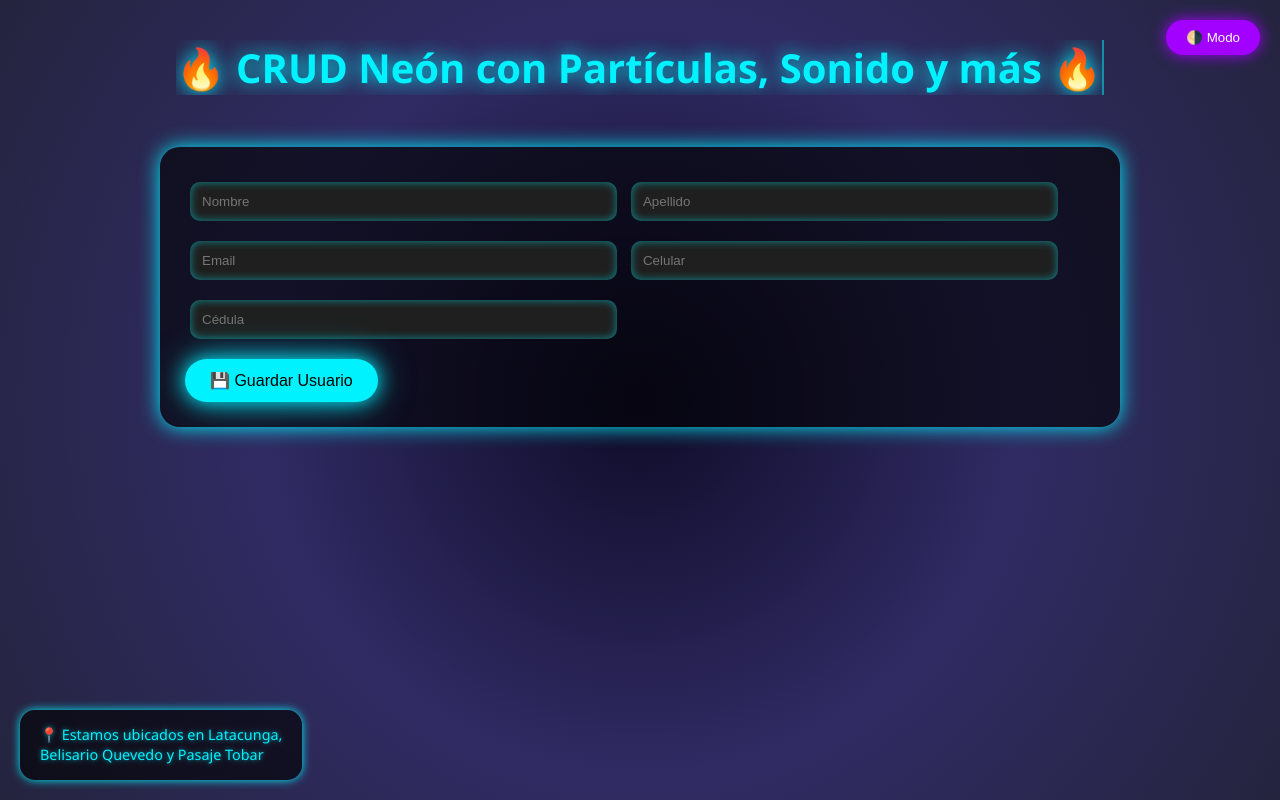
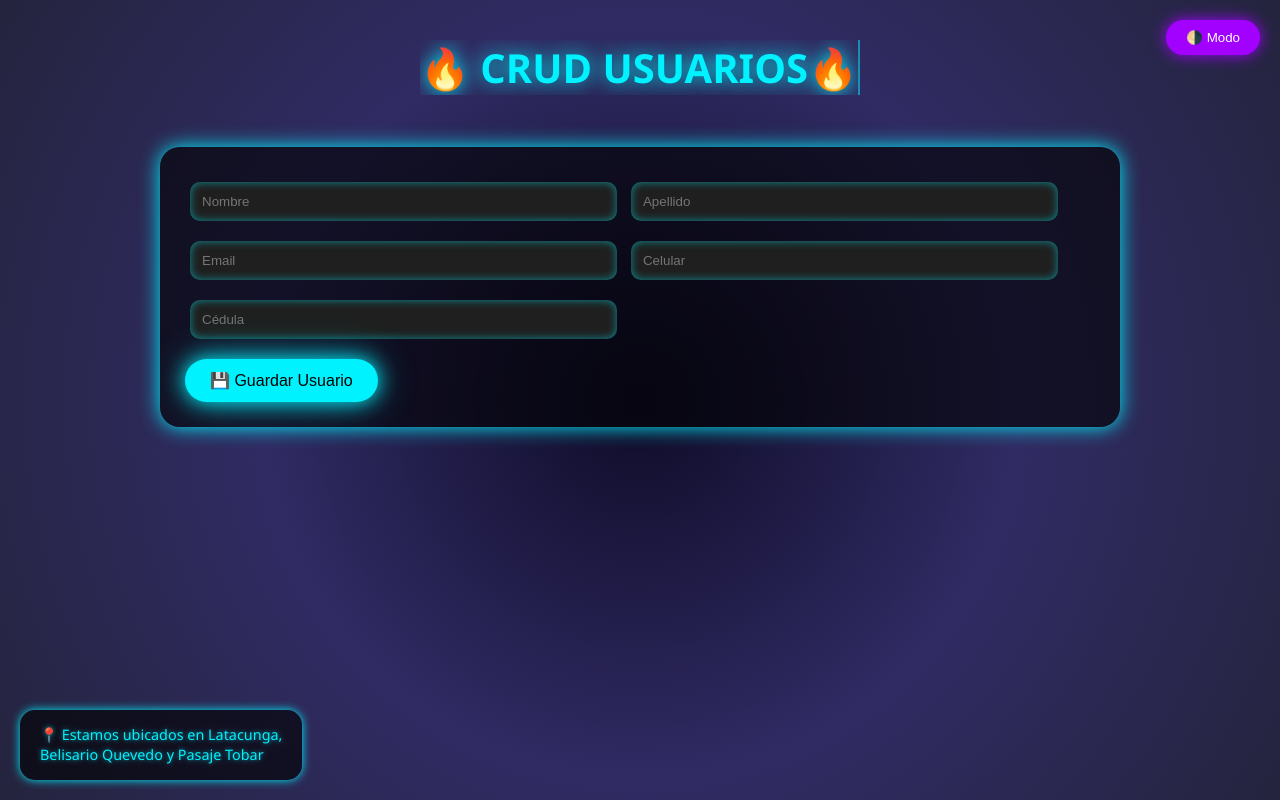
Before and after one commit to memo0525/Trabajo_API, a website: page index.html in a window 1280 px wide. Drawn offline with nearby package versions, Linux system fonts and the light colour scheme; no server answers.

```diff
--- a/index.html
+++ b/index.html
@@ -201,7 +201,7 @@
 
   <button class="modo-btn" onclick="toggleModo()">🌗 Modo</button>
 
-  <header><span class="typing">🔥 CRUD Neón con Partículas, Sonido y más 🔥</span></header>
+  <header><span class="typing">🔥 CRUD USUARIOS🔥</span></header>
 
   <div class="container">
     <div class="formulario">
```
